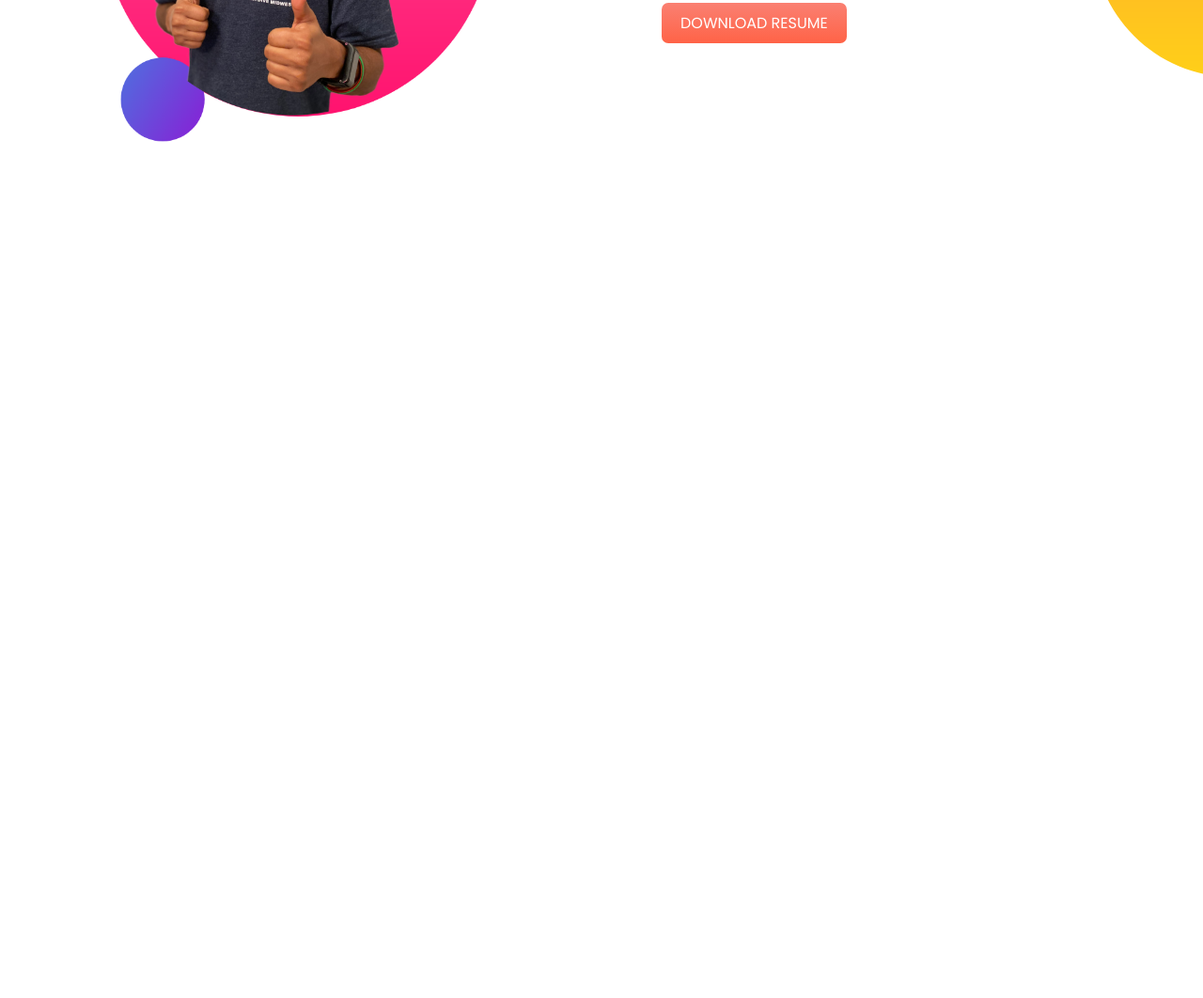
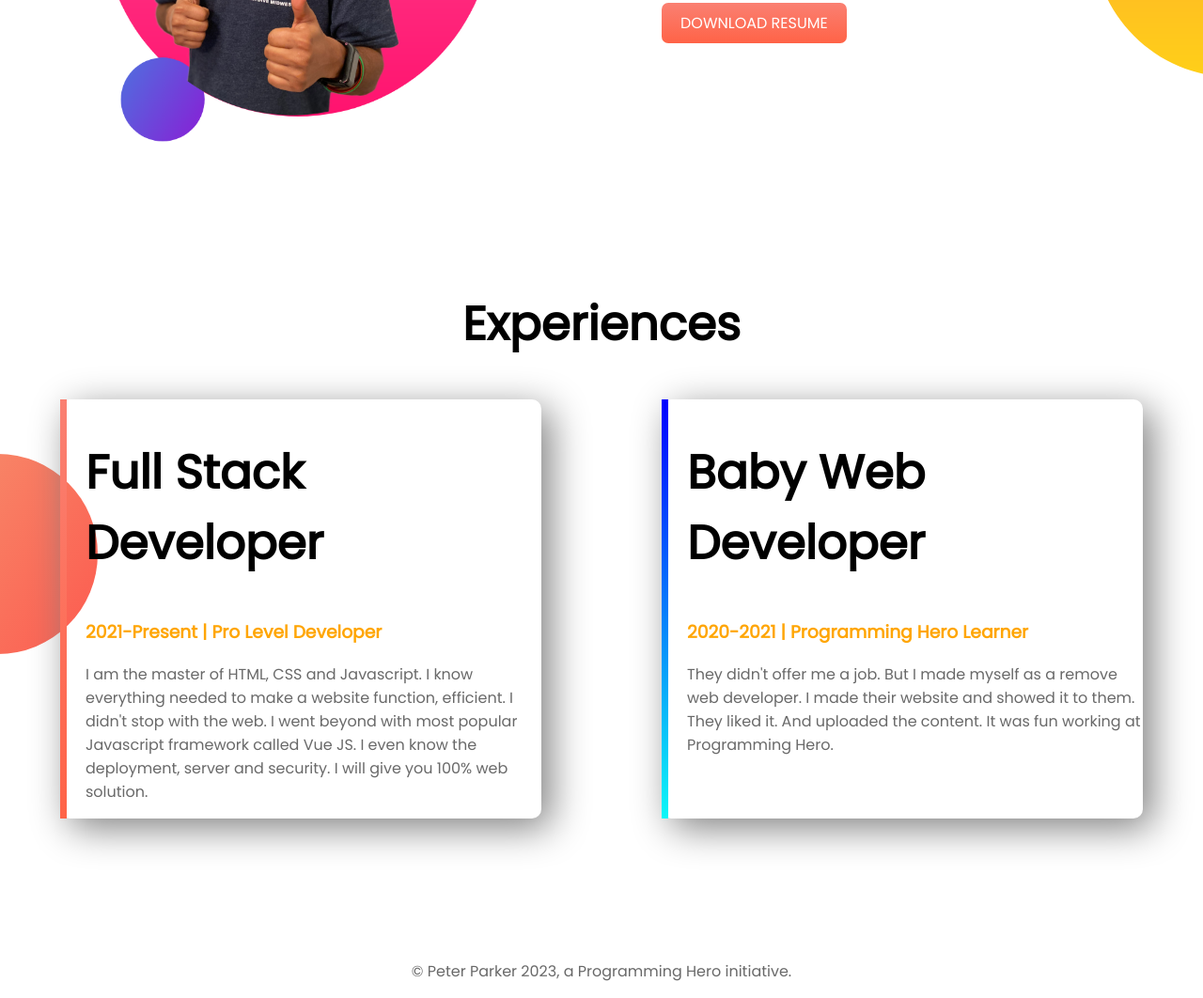
Before and after one commit to faisalhossain1/developer-portfolio, a plain HTML site: page index.html in a window 1280 px wide. Shown: the part 906-1968 px from the top of the page at 94% size. Before the commit the page ends 1214 px from the top, so only its background shows below. Drawn offline with Linux system fonts and the light colour scheme.

Commit message:
Experience & footer

```diff
--- a/index.html
+++ b/index.html
@@ -13,7 +13,7 @@
 </head>
 
 <body>
-    <section class="top-banner">
+    <section class="top-banner flexible-container ">
         <div class="half-width">
             <h1>Welcome To</h1>
             <h1><span class="orange-color">Faisal Hossian</span> World</h1>
@@ -30,7 +30,7 @@
             <img src="img/jhankar.png" alt="" srcset="">
         </div>
     </section>
-    <section class="dream-big">
+    <section class="dream-big flexible-container ">
         <div class="half-width">
             <img src="img/jhankar2.png" alt="" srcset="">
         </div>
@@ -43,6 +43,31 @@
             <a class="link-button" href="http://" target="_blank" rel="noopener noreferrer">DOWNLOAD RESUME</a>
         </div>
     </section>
+    <section class="experience-area">
+        <h1 style="text-align: center;">Experiences</h1>
+        <div class="flexible-container">
+            <div id="web-dev" class="experience-item">
+                <h1>Full Stack Developer</h1>
+                <h3 class="orange-color">2021-Present | Pro Level Developer</h3>
+                <p>I am the master of HTML, CSS and Javascript. I know everything needed to make a website function,
+                    efficient. I didn't stop with the web. I went beyond with most popular Javascript framework called
+                    Vue
+                    JS. I even know the deployment, server and security. I will give you 100% web solution.</p>
+            </div>
+            <div id="baby-dev" class="experience-item">
+                <h1>Baby Web Developer</h1>
+                <h3 class="orange-color">2020-2021 | Programming Hero Learner</h3>
+                <p>They didn't offer me a job. But I made myself as a remove web developer. I made their website and
+                    showed
+                    it to them. They liked it. And uploaded the content. It was fun working at Programming Hero.</p>
+            </div>
+        </div>
+    </section>
+    <footer>
+        <p>
+            © Peter Parker 2023, a Programming Hero initiative.
+        </p>
+    </footer>
 </body>
 
 </html>
--- a/style.css
+++ b/style.css
@@ -15,7 +15,7 @@ p {
     color: orange;
 }
 
-section {
+.flexible-container {
     margin-bottom: 150px;
     display: flex;
 }
@@ -47,3 +47,34 @@ section {
     background-repeat: no-repeat;
     background-position: right;
 }
+
+.experience-area {
+    background-image: url(img/exp-bg.png);
+    background-repeat: no-repeat;
+    background-position: left;
+}
+
+.experience-item {
+    box-shadow: 10px 10px 40px gray;
+    width: 40%;
+    margin-left: 5%;
+    margin-right: 5%;
+    padding-left: 20px;
+    border-radius: 10px;
+}
+
+#web-dev {
+    border-left: 7px solid;
+    border-image: linear-gradient(salmon, tomato);
+    border-image-slice: 1;
+}
+
+#baby-dev {
+    border-left: 7px solid;
+    border-image: linear-gradient(blue, rgb(12, 247, 247));
+    border-image-slice: 1;
+}
+
+footer p {
+    text-align: center;
+}
```
